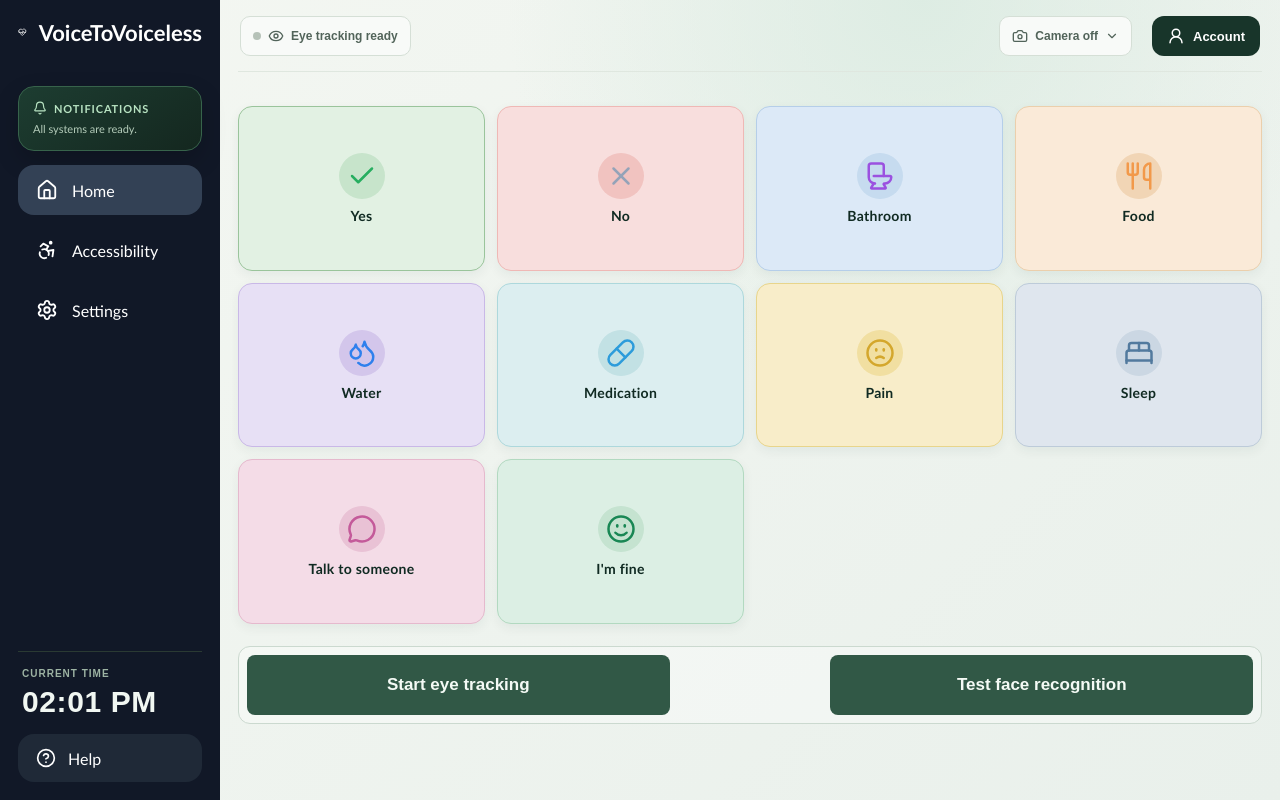
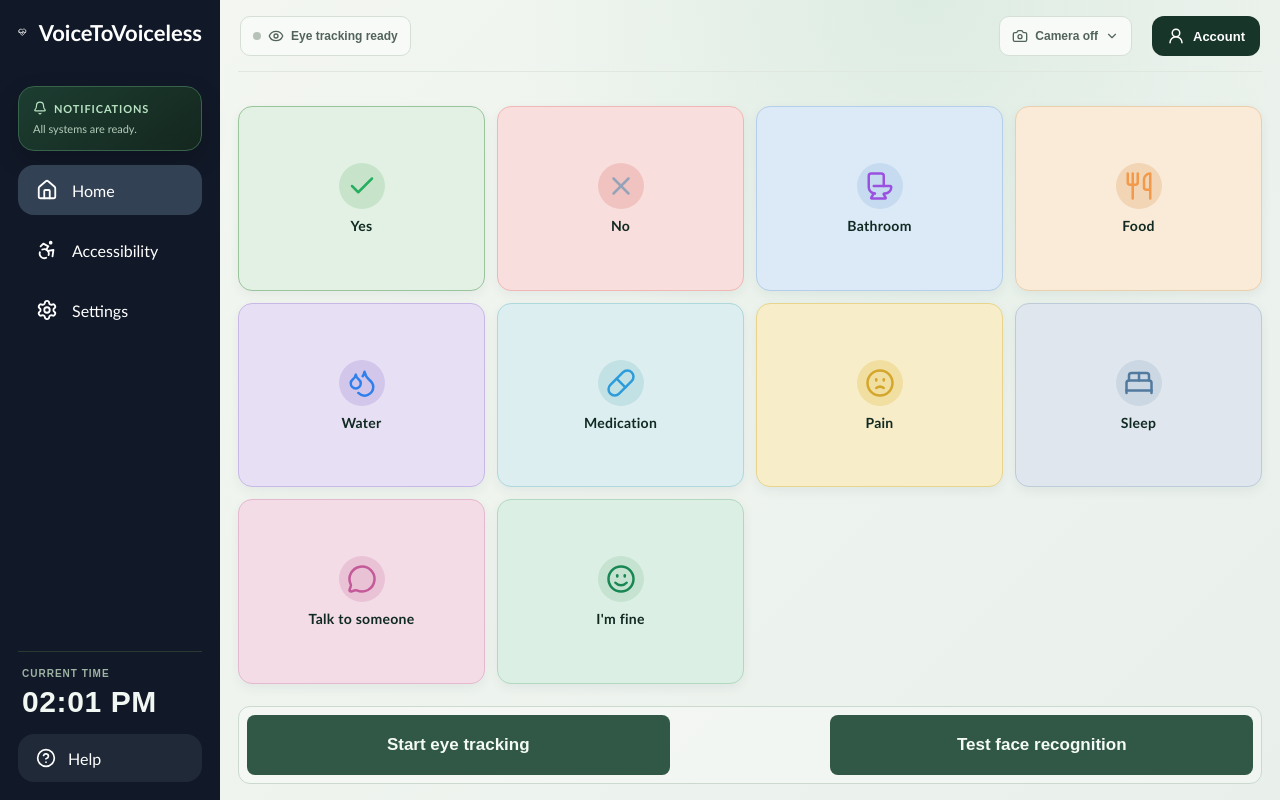
Before and after one commit to Voice-To-Voiceless/Voice-To-Voiceless, a React (Vite) app in the folder app/frontend/: page / in a window 1280 px wide. Built offline with nearby package versions, Linux system fonts and the light colour scheme.

Commit message:
redesign start eye and test face buttons (#19)

```diff
--- a/app/frontend/src/components/communication/CommunicationBoard/CommunicationBoard.css
+++ b/app/frontend/src/components/communication/CommunicationBoard/CommunicationBoard.css
@@ -4,7 +4,10 @@
 
     flex-direction:column;
 
-    gap:32px;
+    flex:1;
+    gap:12px;
+
+    min-height:0;
 
     width:100%;
 }
--- a/app/frontend/src/components/communication/CommunicationCard/CommunicationCard.css
+++ b/app/frontend/src/components/communication/CommunicationCard/CommunicationCard.css
@@ -6,7 +6,7 @@
     align-items:center;
     gap:9px;
     width:100%;
-    aspect-ratio:1.5 / 1;
+    aspect-ratio:auto;
     min-height:0;
     padding:14px 10px;
     border:none;
--- a/app/frontend/src/components/communication/CommunicationGrid/CommunicationGrid.css
+++ b/app/frontend/src/components/communication/CommunicationGrid/CommunicationGrid.css
@@ -1,13 +1,17 @@
 .communication-grid{
     display:grid;
+    flex:1;
     grid-template-columns:repeat(4,minmax(0,1fr));
+    grid-template-rows:repeat(3,minmax(0,1fr));
     gap:12px;
+    min-height:0;
     width:100%;
 }
 
 @media (max-width: 760px){
     .communication-grid{
         grid-template-columns:repeat(2,minmax(0,1fr));
+        grid-template-rows:none;
         gap:10px;
     }
 }
--- a/app/frontend/src/components/layout/AppLayout/AppLayout.css
+++ b/app/frontend/src/components/layout/AppLayout/AppLayout.css
@@ -18,7 +18,8 @@
 
     gap:12px;
     min-height:0;
-    overflow:hidden;
+    overflow-y:auto;
+    overflow-x:hidden;
 
     min-width:0;
     padding:16px 18px;
@@ -40,4 +41,8 @@
         width:100%;
     }
 
+    .app-layout__content {
+        overflow:visible;
+    }
+
 }
```
